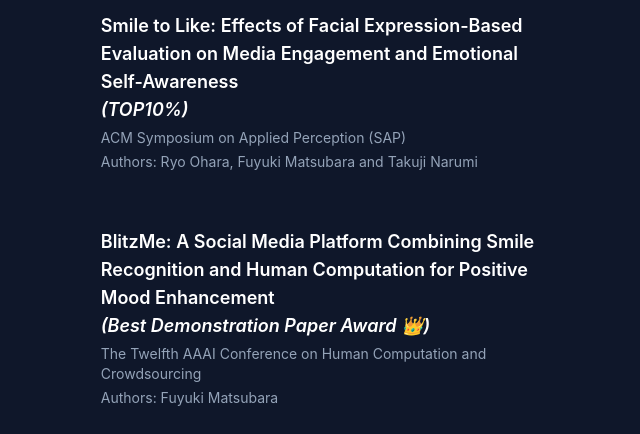
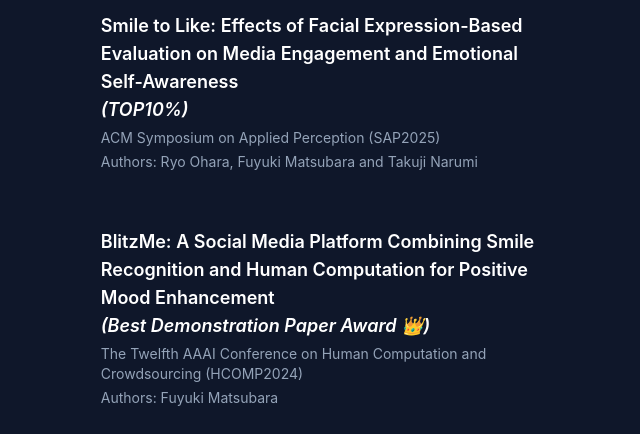
Before and after one commit to Fykqnt/my-portfolio, a Next.js app: page / in a window 1280 px wide. Shown: the part 4180-4614 px from the top of the page, without its empty margins (576-1216 px from the left). Built offline with nearby package versions, Linux system fonts and the light colour scheme.

Commit message:
amend publications

```diff
--- a/app/components/PcComponent.tsx
+++ b/app/components/PcComponent.tsx
@@ -95,14 +95,14 @@
                                 <Link href="" className="block publication-item transition duration-300 ease-in-out transform hover:bg-slate-800 hover:shadow-lg hover:scale-[1.02] rounded-2xl p-4">
                                         <h3 className="text-lg font-semibold text-white mb-1 group-hover:text-[#5CE6D1]">Smile to Like: Effects of Facial Expression-Based Evaluation on Media Engagement and Emotional Self-Awareness
                                         <br/><i>(TOP10%)</i></h3>
-                                        <p className="text-sm text-slate-400">ACM Symposium on Applied Perception (SAP)</p>
+                                        <p className="text-sm text-slate-400">ACM Symposium on Applied Perception (SAP2025)</p>
                                         <p className="text-sm text-slate-400 mt-1">Authors: Ryo Ohara, Fuyuki Matsubara and Takuji Narumi</p>
                                     </Link>
                                     <Link href="BlitzMe: A Social Media Platform Combining Smile Recognition and Human Computation for Positive Mood Enhancement" className="block publication-item transition duration-300 ease-in-out transform hover:bg-slate-800 hover:shadow-lg hover:scale-[1.02] rounded-2xl p-4">
                                         <h3 className="text-lg font-semibold text-white mb-1 group-hover:text-[#5CE6D1]">BlitzMe: A Social Media Platform Combining Smile Recognition and Human
                                         Computation for Positive Mood Enhancement
                                         <br/><i>(Best Demonstration Paper Award 👑)</i></h3>
-                                        <p className="text-sm text-slate-400">The Twelfth AAAI Conference on Human Computation and Crowdsourcing</p>
+                                        <p className="text-sm text-slate-400">The Twelfth AAAI Conference on Human Computation and Crowdsourcing (HCOMP2024)</p>
                                         <p className="text-sm text-slate-400 mt-1">Authors: Fuyuki Matsubara</p>
                                     </Link>
                                     <Link href="https://sigfin.org/?plugin=attach&refer=026-12&openfile=12_SIG-FIN-26.pdf" className="block publication-item transition duration-300 ease-in-out transform hover:bg-slate-800 hover:shadow-lg hover:scale-[1.02] rounded-2xl p-4">
--- a/app/components/SpComponent.tsx
+++ b/app/components/SpComponent.tsx
@@ -75,14 +75,14 @@
                     <Link href="" className="block publication-item transition duration-300 ease-in-out transform hover:bg-slate-800 hover:shadow-lg hover:scale-[1.02] rounded-2xl p-4">
                                         <h3 className="text-lg font-semibold text-white mb-1 group-hover:text-[#5CE6D1]">Smile to Like: Effects of Facial Expression-Based Evaluation on Media Engagement and Emotional Self-Awareness
                                         <br/><i>(TOP10%)</i></h3>
-                                        <p className="text-sm text-slate-400">ACM Symposium on Applied Perception (SAP)</p>
+                                        <p className="text-sm text-slate-400">ACM Symposium on Applied Perception (SAP2025)</p>
                                         <p className="text-sm text-slate-400 mt-1">Authors: Ryo Ohara, Fuyuki Matsubara and Takuji Narumi</p>
                                     </Link>
                                     <Link href="BlitzMe: A Social Media Platform Combining Smile Recognition and Human Computation for Positive Mood Enhancement" className="block publication-item transition duration-300 ease-in-out transform hover:bg-slate-800 hover:shadow-lg hover:scale-[1.02] rounded-2xl p-4">
                                         <h3 className="text-lg font-semibold text-white mb-1 group-hover:text-[#5CE6D1]">BlitzMe: A Social Media Platform Combining Smile Recognition and Human
                                         Computation for Positive Mood Enhancement
                                         <br/><i>(Best Demonstration Paper Award 👑)</i></h3>
-                                        <p className="text-sm text-slate-400">The Twelfth AAAI Conference on Human Computation and Crowdsourcing</p>
+                                        <p className="text-sm text-slate-400">The Twelfth AAAI Conference on Human Computation and Crowdsourcing (HCOMP2024)</p>
                                         <p className="text-sm text-slate-400 mt-1">Authors: Fuyuki Matsubara</p>
                                     </Link>
                                     <Link href="https://sigfin.org/?plugin=attach&refer=026-12&openfile=12_SIG-FIN-26.pdf" className="block publication-item transition duration-300 ease-in-out transform hover:bg-slate-800 hover:shadow-lg hover:scale-[1.02] rounded-2xl p-4">
```
